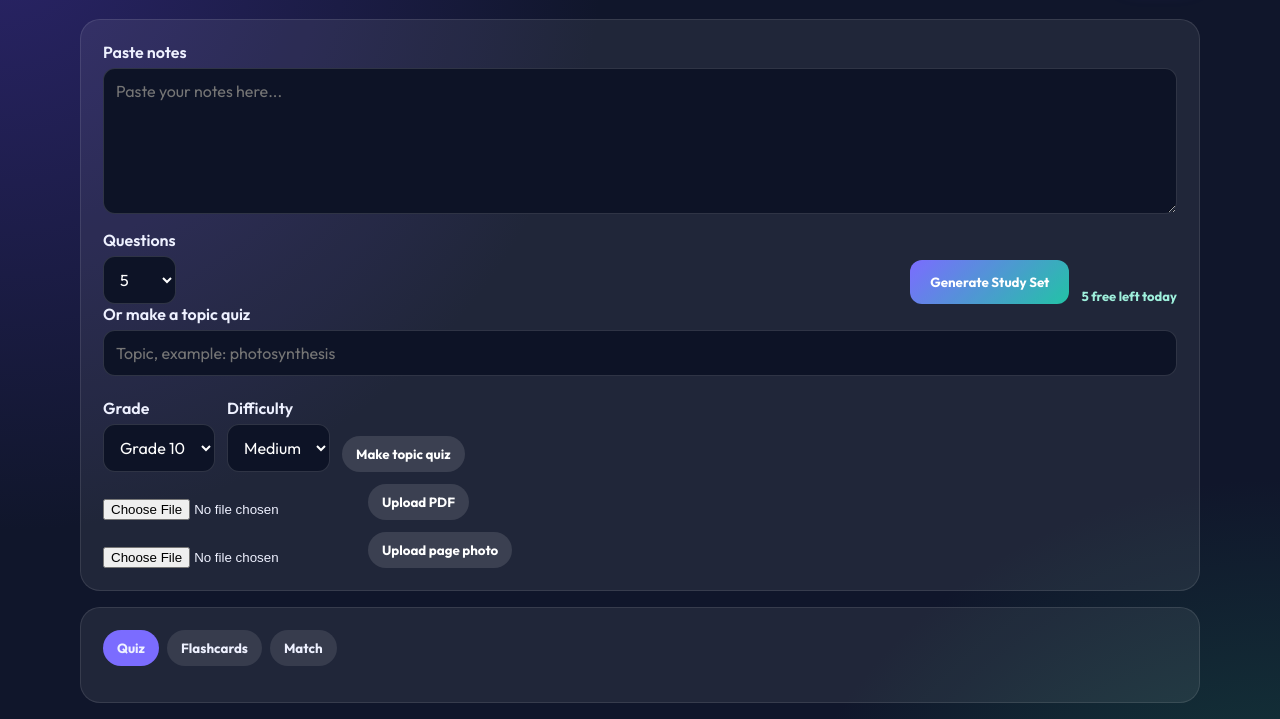
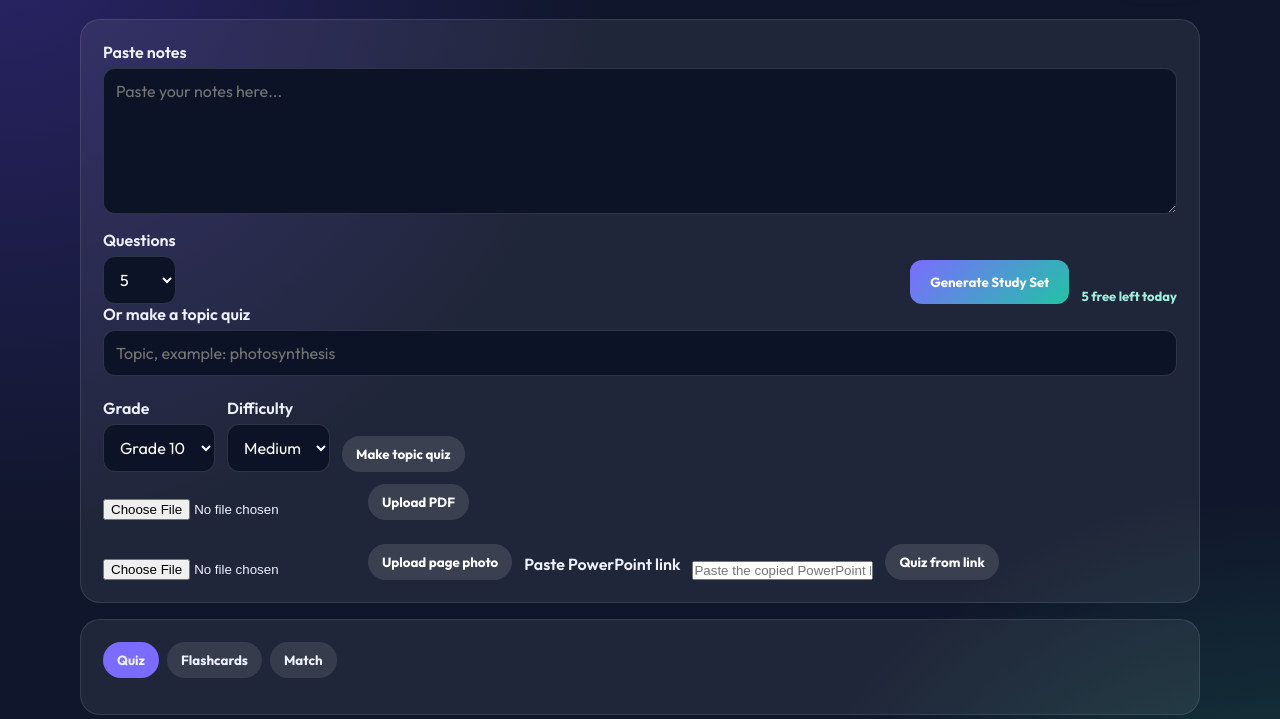
Before and after one commit to azaanmerchant1-bot/Study-Helper, a website: page app.html in a window 1280 px wide. Shown: the part 74-793 px from the top of the page. Drawn offline with Linux system fonts and the light colour scheme; no server answers.

Commit message:
Update app.html

```diff
--- a/app.html
+++ b/app.html
@@ -74,6 +74,11 @@
             <div class="controls">
                 <input id="photoInput" type="file" accept="image/*" capture="environment">
                 <button id="photoBtn" class="secondary-btn" type="button">Upload page photo</button>
+                            <label class="field-label" for="pptxLink">Paste PowerPoint link</label>
+            <div class="controls">
+                <input id="pptxLink" type="text" placeholder="Paste the copied PowerPoint link">
+                <button id="pptxLinkBtn" class="secondary-btn" type="button">Quiz from link</button>
+            </div>
             </div>
         </section>
 
```
